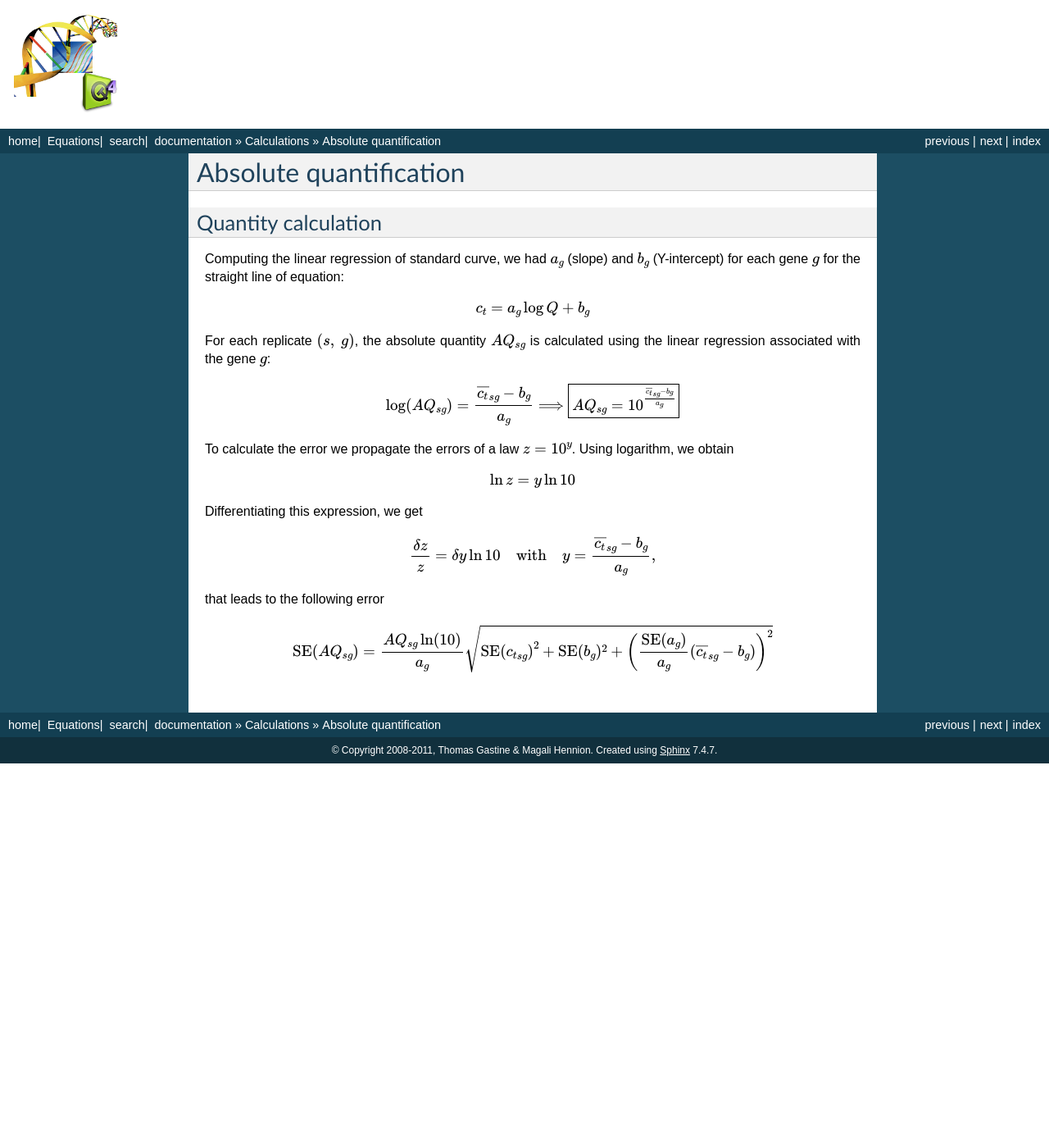
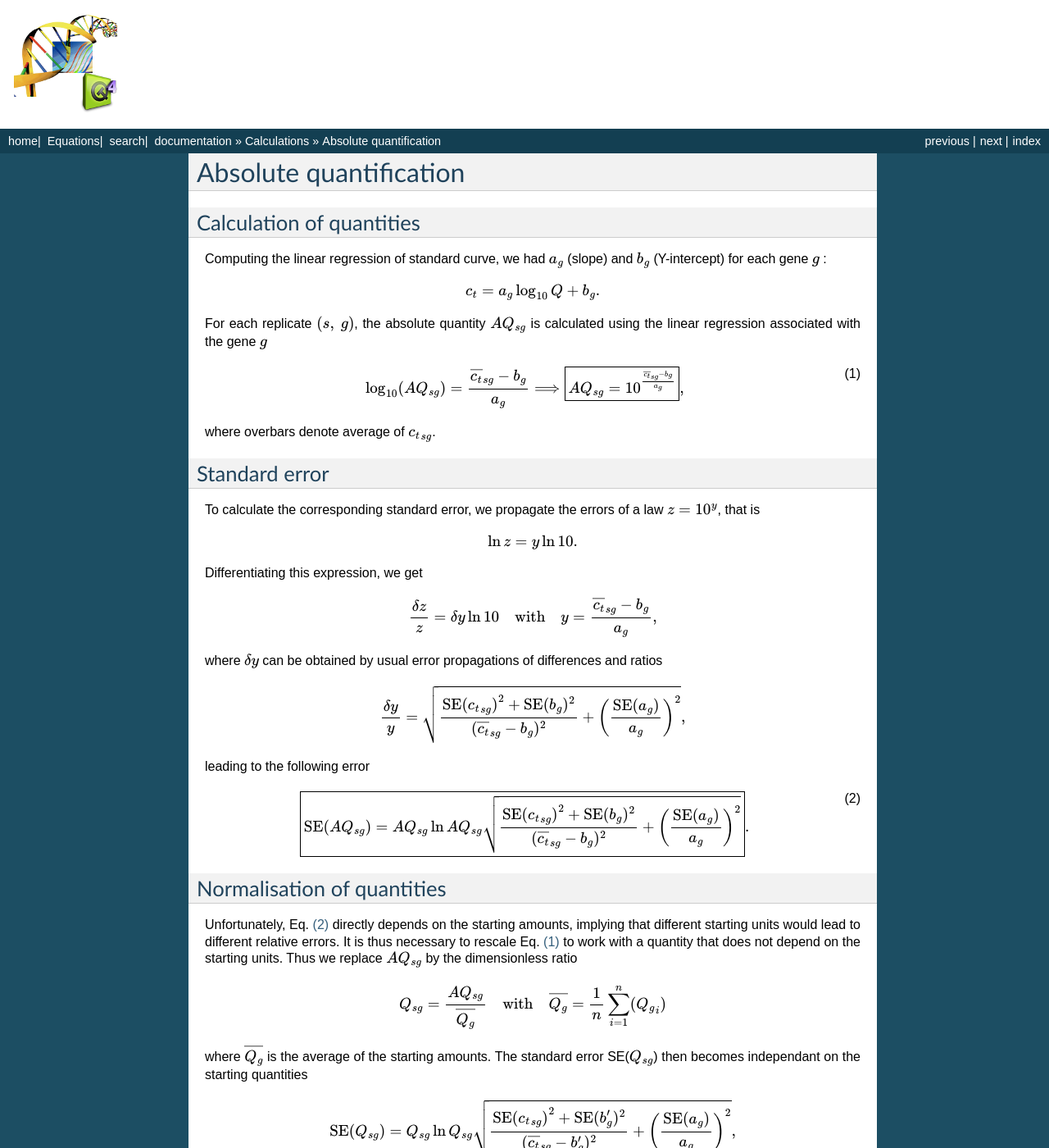
Before and after one commit to bleakley/pyqpcr, a Sphinx documentation site: the page built from sphinx/absolute.rst, in a window 1280 px wide and 1400 px high. Shown: the whole window at 82% size. Built offline with Sphinx 7.4.7, drawn with Linux system fonts in a browser that asks for light colours; formulas are drawn with MathJax 3; some of the changed text lies outside the part shown.

Commit message:
update sphinx documentation for absolute quantification

```diff
--- a/sphinx/absolute.rst
+++ b/sphinx/absolute.rst
@@ -1,33 +1,78 @@
 Absolute quantification
 ***********************
 
-Quantity calculation
-====================
+Calculation of quantities
+=========================
 
-Computing the linear regression of standard curve, we had :math:`a_g` (slope) and :math:`b_g` (Y-intercept) for each gene :math:`g` for the straight line of equation:
+Computing the linear regression of standard curve, we had :math:`a_g` (slope) and :math:`b_g` (Y-intercept) for each gene :math:`g` :
 
 .. math::
-   c_t=a_{g}\log Q + b_g
+   c_t =a_{g}\log_{10} Q  + b_g.
 
-For each replicate :math:`(s,\ g)`, the absolute quantity :math:`AQ_{sg}` is calculated using the linear regression associated with the gene :math:`g`:
+For each replicate :math:`(s,\ g)`, the absolute quantity :math:`AQ_{sg}` is
+calculated using the linear regression associated with the gene :math:`g`
 
 .. math::
-   \log(AQ_{sg}) = \dfrac{{\overline{c_t}}_{sg} - b_g}{a_g} \Longrightarrow
-   \boxed{AQ_{sg} = 10^{\frac{{\overline{c_t}}_{sg} - b_g}{a_g}}}
+   \log_{10}(AQ_{sg}) = \dfrac{{\overline{c_t}}_{sg} - b_g}{a_g} \Longrightarrow
+   \boxed{AQ_{sg} = 10^{\frac{{\overline{c_t}}_{sg} - b_g}{a_g}}},
+   :label: qabs
 
-To calculate the error we propagate the errors of a law :math:`z=10^y`.
-Using logarithm, we obtain
+where overbars denote average of :math:`{c_t}_{sg}`.
+
+Standard error
+==============
+
+To calculate the corresponding standard error, we propagate the errors of a law :math:`z=10^y`, that is
 
 .. math::
-   \ln z = y\ln 10
+   \ln z = y\ln 10.
 
 Differentiating this expression, we get
 
 .. math::
    \dfrac{\delta z}{z} = \delta y \ln 10 \quad\text{with}\quad y = \dfrac{{\overline{c_t}}_{sg}- b_g}{a_g},
 
-that leads to the following error
+where :math:`\delta y` can be obtained by usual error propagations of differences and ratios
 
 .. math::
-   \text{SE}(AQ_{sg}) = \dfrac{AQ_{sg}\ln(10)}{a_g}\sqrt{{\text{SE}({c_t}_{sg})}^2 + \text{SE}(b_g)^2 +
-   \left(\dfrac{\text{SE}(a_g)}{a_g}({\overline{c_t}}_{sg}-b_g)\right)^2}
+   \dfrac{\delta y}{y} = \sqrt{\dfrac{{\text{SE}({c_t}_{sg})}^2 +
+   \text{SE}(b_g)^2}{({\overline{c_t}}_{sg}-b_g )^2}+\left( \dfrac{\text{SE}(a_g)}{a_g}\right)^2},
+
+leading to the following error
+
+.. math::
+   \boxed{\text{SE}(AQ_{sg}) = AQ_{sg}\ln AQ_{sg}\sqrt{\dfrac{{\text{SE}({c_t}_{sg})}^2 +
+   \text{SE}(b_g)^2}{({\overline{c_t}}_{sg}-b_g )^2}+\left( \dfrac{\text{SE}(a_g)}{a_g}\right)^2}}.
+   :label: qabserror
+
+Normalisation of quantities
+===========================
+
+Unfortunately, Eq. :eq:`qabserror` directly depends on the starting amounts, implying that different starting
+units would lead to different relative errors. It is thus necessary to rescale
+Eq. :eq:`qabs` to work with a quantity that does not depend on the starting
+units. Thus we replace :math:`AQ_{sg}` by the dimensionless ratio
+
+.. math::
+   Q_{sg} = \dfrac{AQ_{sg}}{\overline{Q_g}} \quad\text{with}\quad
+   \overline{Q_g} = \dfrac{1}{n}\sum_{i=1}^{n}({Q_g}_i)
+
+where :math:`\overline{Q_g}` is the average of the starting amounts. The standard error
+SE(:math:`Q_{sg}`) then becomes independant on the starting quantities
+
+.. math::
+   \text{SE}(Q_{sg}) = Q_{sg}\ln Q_{sg}\sqrt{\dfrac{{\text{SE}({c_t}_{sg})}^2 +
+   \text{SE}(b_g')^2}{({\overline{c_t}}_{sg}-b_g')^2}+\left( \dfrac{\text{SE}(a_g)}{a_g}\right)^2},
+
+where :math:`b_g` is the rescaled Y-intercept defined by
+
+.. math::
+   b_g' = b_g + a_g\log_{10} \overline{Q_g}.
+
+The final error on :math:`AQ_{sg}` is then expressed by
+
+.. math::
+   \boxed{\text{SE}(AQ_{sg}) = \text{SE}(Q_{sg})\overline{Q_g}}
+   :label: newqabserror
+
+that is also independant on the starting units.
```
